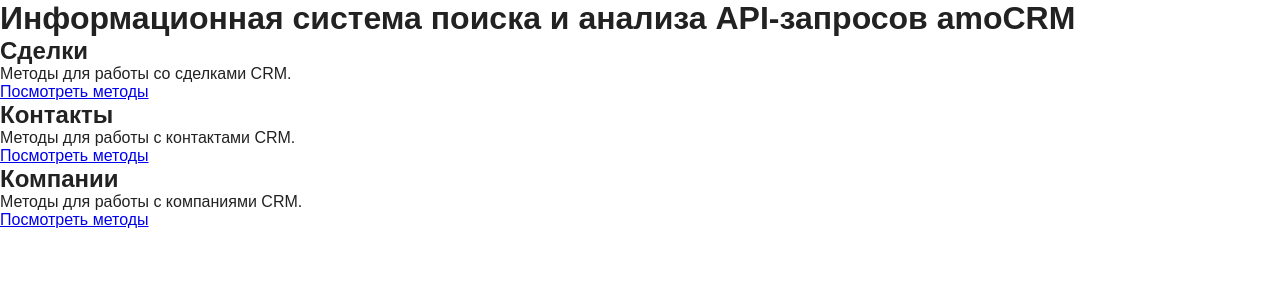
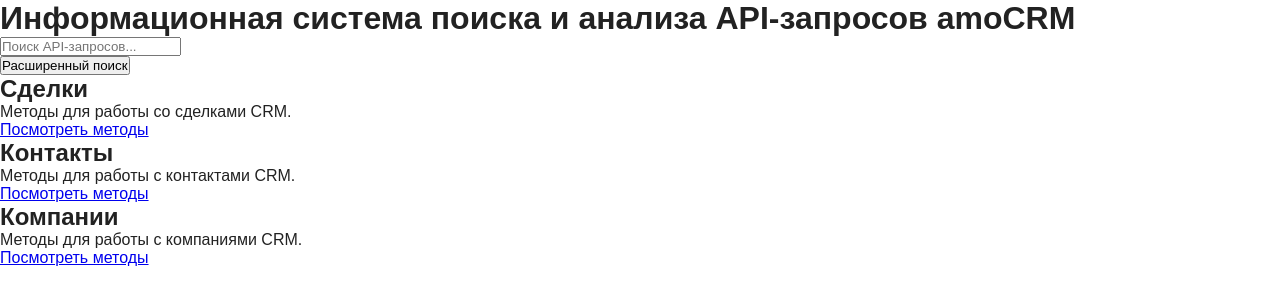
Before and after one commit to BelialALu/amoCRM_API_Search, a React (Vite) app: page / in a window 1280 px wide. Shown: the top 304 px of the page. Built offline with nearby package versions, Linux system fonts and the light colour scheme.

Commit message:
добавлены все элементы главной страницы

```diff
--- a/src/components/AdvancedSearch.jsx
+++ b/src/components/AdvancedSearch.jsx
@@ -0,0 +1,31 @@
+import { useState } from "react";
+
+function AdvancedSearch() {
+    const [open, setOpen] = useState(false);
+
+    return (
+        <div>
+            <button onClick={() => setOpen(!open)}>
+                Расширенный поиск
+            </button>
+
+            {open && (
+                <div>
+                    <label>
+                        Метод запроса:
+                    </label>
+
+                    <select>
+                        <option>Все</option>
+                        <option>GET</option>
+                        <option>POST</option>
+                        <option>PATCH</option>
+                        <option>DELETE</option>
+                    </select>
+                </div>
+            )}
+        </div>
+    );
+}
+
+export default AdvancedSearch;
--- a/src/components/SearchBar.jsx
+++ b/src/components/SearchBar.jsx
@@ -0,0 +1,12 @@
+function SearchBar() {
+    return (
+        <div>
+            <input
+                type="text"
+                placeholder="Поиск API-запросов..."
+            />
+        </div>
+    );
+}
+
+export default SearchBar;
--- a/src/pages/Home.jsx
+++ b/src/pages/Home.jsx
@@ -1,21 +1,27 @@
 import { entities } from "../data/entities";
 import EntityCard from "../components/EntityCard";
+import SearchBar from "../components/SearchBar";
+import AdvancedSearch from "../components/AdvancedSearch";
 
 function Home() {
     return (
         <div>
-
             <h1>
                 Информационная система поиска и анализа API-запросов amoCRM
             </h1>
 
-            {entities.map((entity) => (
-                <EntityCard
-                    key={entity.id}
-                    entity={entity}
-                />
-            ))}
+            <SearchBar />
 
+            <AdvancedSearch />
+
+            <div>
+                {entities.map(entity => (
+                    <EntityCard
+                        key={entity.id}
+                        entity={entity}
+                    />
+                ))}
+            </div>
         </div>
     );
 }
```
Also changed, not shown: src/components/EntityCard.jsx (+6 -2 lines).
